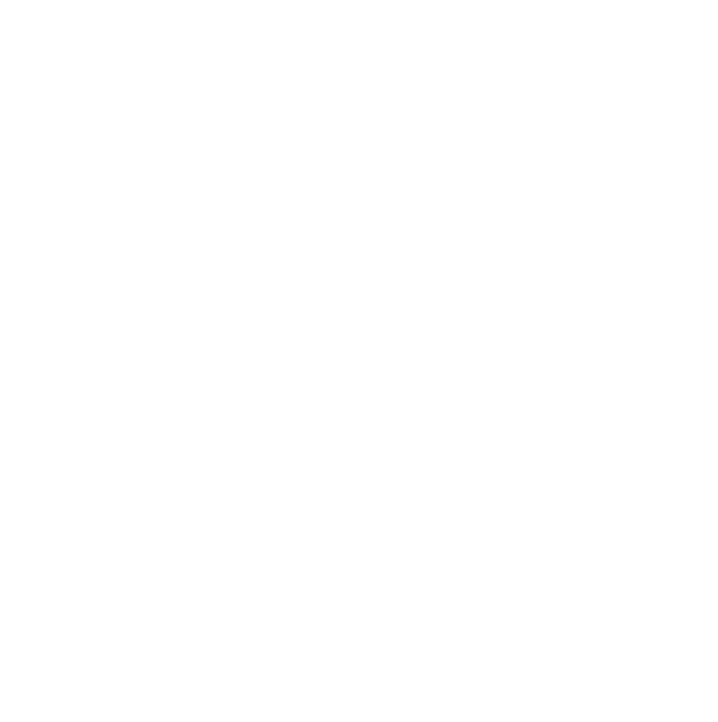
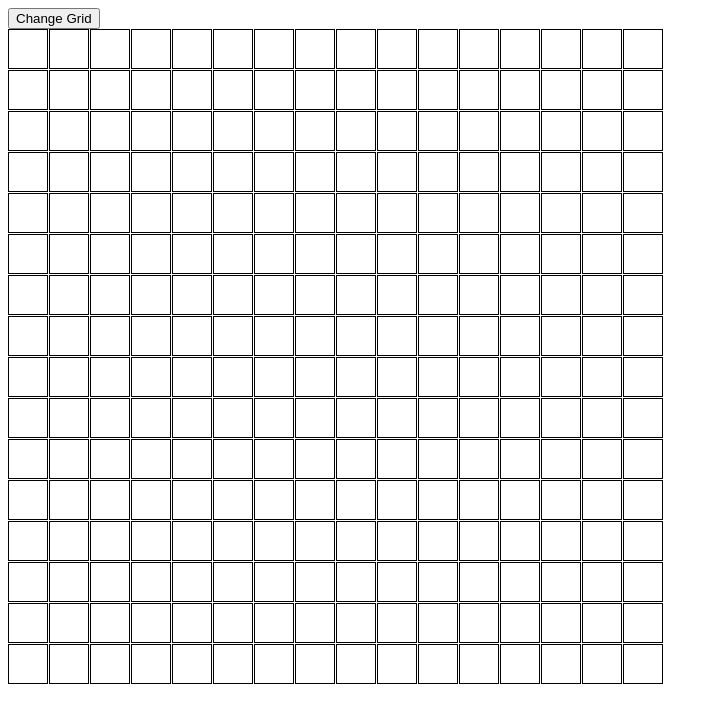
Before and after one commit to demartinom/The-Odin-Project, a plain HTML site: page Etch-A-Sketch/index.html in a window 1280 px wide. Shown: the whole page, without its empty margins (0-718 px from the left). Drawn offline with Linux system fonts and the light colour scheme.

Commit message:
Create grid

```diff
--- a/Etch-A-Sketch/index.html
+++ b/Etch-A-Sketch/index.html
@@ -8,5 +8,8 @@
     <script src="script.js" defer></script>
     <title>Etch-A-Sketch</title>
   </head>
-  <body></body>
+  <body>
+    <button class="prompt">Change Grid</button>
+    <div class="grid-container"></div>
+  </body>
 </html>
--- a/Etch-A-Sketch/script.js
+++ b/Etch-A-Sketch/script.js
@@ -0,0 +1,11 @@
+let gridContainer = document.querySelector(".grid-container");
+
+const createGrid = () => {
+    for (let i = 0; i < 256; i++){
+        let gridBox = document.createElement('div')
+        gridBox.setAttribute('class', 'grid-box')
+        gridContainer.appendChild(gridBox)
+    }
+};
+
+createGrid()
--- a/Etch-A-Sketch/style.css
+++ b/Etch-A-Sketch/style.css
@@ -0,0 +1,13 @@
+.grid-container {
+  display: grid;
+  grid-template-columns: repeat(16, 40px);
+  grid-template-rows: repeat(16, 40px);
+  gap: 1px;
+}
+
+.grid-box {
+  border: 1px solid black;
+}
+.grid-box:hover {
+    background-color: green;
+}
```
